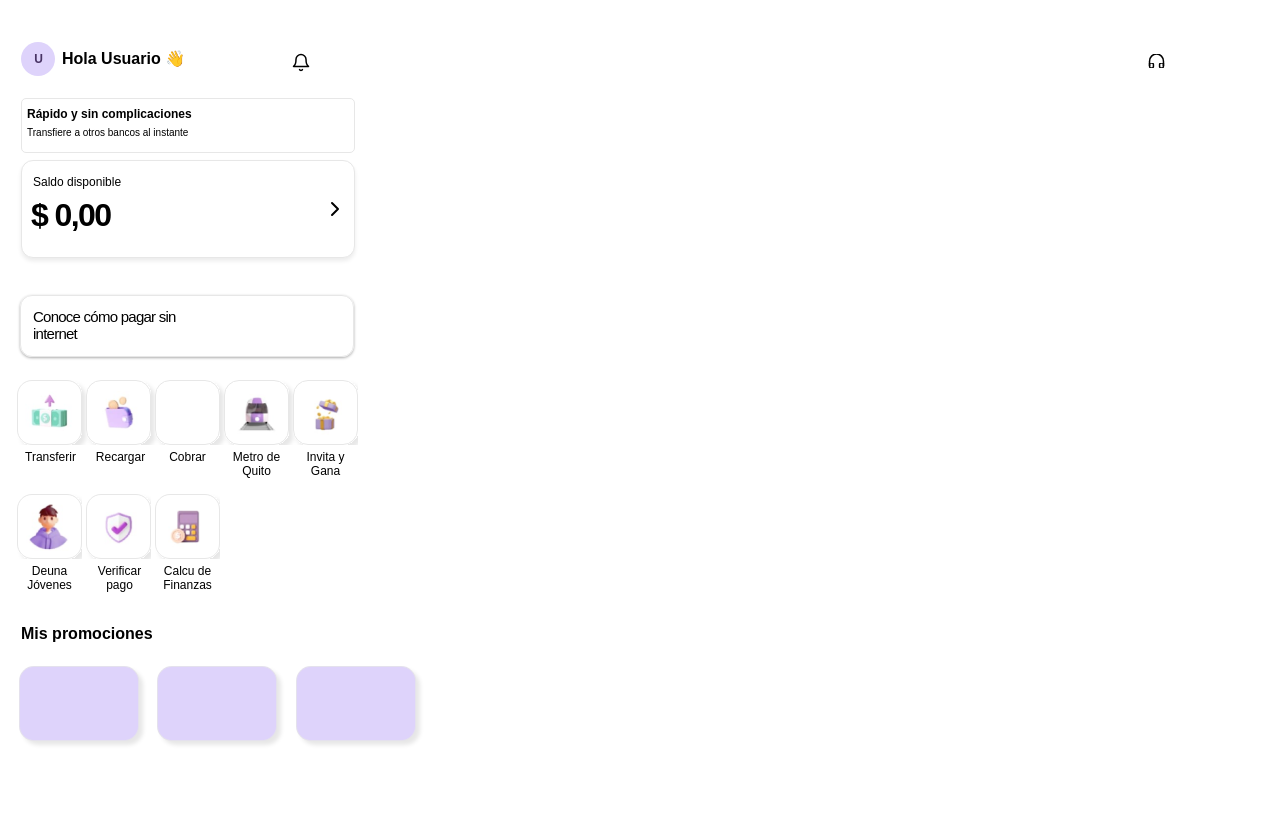
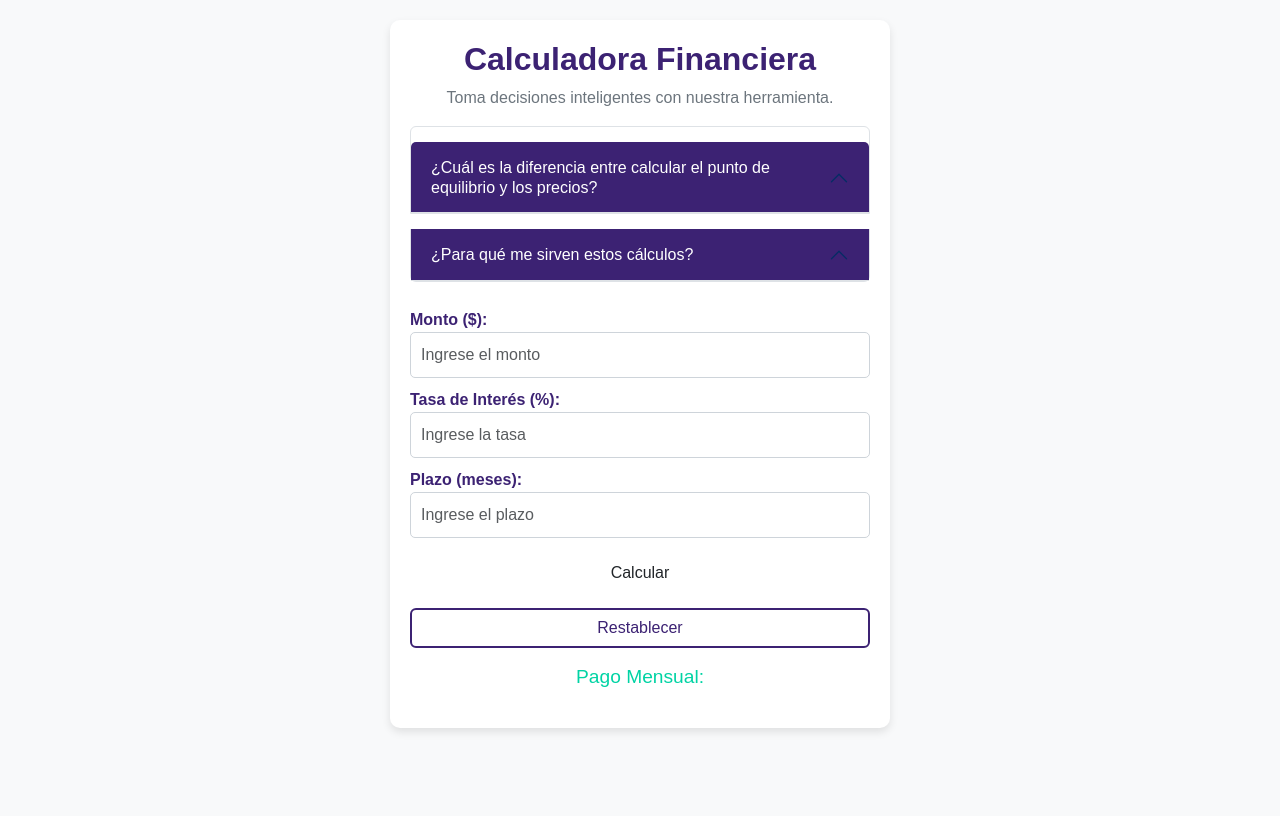
Before and after one commit to Gancia/DeUna_API, a Django app: page / in a window 1280 px wide. After the commit the page ends 732 px from the top, so only its background shows below. Run offline with Django 5.2, Linux system fonts and the light colour scheme.

Commit message:
financial calculator

```diff
--- a/api/templates/index.html
+++ b/api/templates/index.html
@@ -1,60 +1,141 @@
-
 {% load static %}
 <!DOCTYPE html>
 <html lang="es">
 <head>
     <meta charset="UTF-8">
     <meta name="viewport" content="width=device-width, initial-scale=1.0">
-    <title>Índice</title>
+    <title>Calculadora Financiera</title>
     <link rel="stylesheet" type="text/css" href="{% static 'styles.css' %}">
     <link rel="stylesheet" type="text/css" href="{% static 'vars.css' %}">
+    <link rel="stylesheet" href="https://cdn.jsdelivr.net/npm/bootstrap@5.3.0/dist/css/bootstrap.min.css">
+    <style>
+        body {
+            background-color: #f8f9fa;
+            color: #3c2273;
+            font-family: Arial, sans-serif;
+        }
+        .container {
+            max-width: 500px;
+            margin: 20px auto;
+            background: white;
+            padding: 20px;
+            border-radius: 10px;
+            box-shadow: 0 4px 8px rgba(0, 0, 0, 0.1);
+        }
+        .titulo {
+            color: #3c2273;
+            font-weight: bold;
+            text-align: center;
+        }
+        .descripcion {
+            text-align: center;
+            color: #6c757d;
+        }
+        .formulario label {
+            font-weight: bold;
+            margin-top: 10px;
+            color: #3c2273;
+        }
+        .formulario input {
+            width: 100%;
+            padding: 10px;
+            border: 1px solid #ced4da;
+            border-radius: 5px;
+        }
+        button {
+            background: #3c2273;
+            color: white;
+            border: none;
+            padding: 10px;
+            width: 100%;
+            border-radius: 5px;
+            margin-top: 15px;
+        }
+        .btn-outline {
+            border: 2px solid #3c2273;
+            color: #3c2273;
+        }
+        .btn-outline:hover {
+            background: #3c2273;
+            color: white;
+        }
+        .resultado p {
+            font-size: 1.2em;
+            margin-top: 15px;
+            text-align: center;
+            color: #00d3a4;
+        }
+        .accordion-button:not(.collapsed) {
+            background-color: #3c2273;
+            color: white;
+        }
+    </style>
 </head>
 <body>
-  <div class="panel_izq"> </div>
-    <div class="android-large-3">
-        <div class="ellipse-1"></div>
-        <div class="hola-usuario">Hola Usuario 👋</div>
-        <img class="bell" src="{% static 'bell0.svg' %}" />
-        <img class="line-1" src="{% static 'line-10.svg' %}" />
-        <img class="vector" src="{% static 'vector0.svg' %}" />
-        <img class="vector2" src="{% static 'vector1.svg' %}" />
-        <div class="r-pido-y-sin-complicaciones">Rápido y sin complicaciones</div>
-        <div class="transfiere-a-otros-bancos-al-instante">
-          Transfiere a otros bancos al instante
+    <div class="container">
+        <h2 class="titulo">Calculadora Financiera</h2>
+        <p class="descripcion">Toma decisiones inteligentes con nuestra herramienta.</p>
+
+        <div class="accordion" id="faqAccordion">
+            <div class="accordion-item">
+                <h2 class="accordion-header" id="headingOne">
+                    <button class="accordion-button" type="button" data-bs-toggle="collapse" data-bs-target="#collapseOne" aria-expanded="true" aria-controls="collapseOne">
+                        ¿Cuál es la diferencia entre calcular el punto de equilibrio y los precios?
+                    </button>
+                </h2>
+                <div id="collapseOne" class="accordion-collapse collapse" aria-labelledby="headingOne" data-bs-parent="#faqAccordion">
+                    <div class="accordion-body">
+                        Calcular el punto de equilibrio ayuda a determinar el nivel de ventas necesario para cubrir costos, mientras que calcular precios implica fijar valores óptimos para maximizar ganancias.
+                    </div>
+                </div>
+            </div>
+            <div class="accordion-item">
+                <h2 class="accordion-header" id="headingTwo">
+                    <button class="accordion-button" type="button" data-bs-toggle="collapse" data-bs-target="#collapseTwo" aria-expanded="true" aria-controls="collapseTwo">
+                        ¿Para qué me sirven estos cálculos?
+                    </button>
+                </h2>
+                <div id="collapseTwo" class="accordion-collapse collapse" aria-labelledby="headingTwo" data-bs-parent="#faqAccordion">
+                    <div class="accordion-body">
+                        Estos cálculos permiten evaluar la rentabilidad de un negocio y tomar decisiones estratégicas sobre precios, costos y ventas.
+                    </div>
+                </div>
+            </div>
         </div>
-        <div class="rectangle-12"></div>
-        <div class="u">U</div>
-        <div class="rectangle-20"></div>
-        <div class="conoce-c-mo-pagar-sin-internet">
-          Conoce cómo pagar sin internet
+
+        <div class="formulario mt-3">
+            <label for="monto">Monto ($):</label>
+            <input type="number" id="monto" class="form-control" placeholder="Ingrese el monto">
+
+            <label for="interes">Tasa de Interés (%):</label>
+            <input type="number" id="interes" class="form-control" placeholder="Ingrese la tasa">
+
+            <label for="plazo">Plazo (meses):</label>
+            <input type="number" id="plazo" class="form-control" placeholder="Ingrese el plazo">
+
+            <button class="btn mt-3" onclick="calcular()">Calcular</button>
+            <button class="btn btn-outline mt-3">Restablecer</button>
         </div>
-        <img class="group-3" src="{% static 'group-30.svg' %}" />
-        <img class="rectangle-17" src="{% static 'rectangle-170.svg' %}" />
-        <img class="rectangle-18" src="{% static 'rectangle-180.svg' %}" />
-        <img class="rectangle-19" src="{% static 'rectangle-190.svg' %}" />
-        <div class="transferir">Transferir</div>
-        <div class="deuna-j-venes">Deuna Jóvenes</div>
-        <div class="verificar-pago">Verificar pago</div>
-        <div class="calcu-de-finanzas">Calcu de Finanzas</div>
-        <div class="recargar">Recargar</div>
-        <div class="cobrar">Cobrar</div>
-        <div class="metro-de-quito">Metro de Quito</div>
-        <div class="invita-y-gana">Invita y Gana</div>
-        <img class="image-2" src="{% static 'image-20.png' %}" />
-        <img class="image-3" src="{% static 'image-30.png' %}" />
-        <img class="image-4" src="{% static 'image-40.png' %}" />
-        <img class="image-5" src="{% static 'image-50.png' %}" />
-        <img class="image-6" src="{% static 'image-60.png' %}" />
-        <img class="image-7" src="{% static 'image-70.png' %}" />
-        <img class="image-8" src="{% static 'image-80.png' %}" />
-        <div class="rectangle-16"></div>
-        <div class="saldo-disponible">Saldo disponible</div>
-        <div class="_0-00">$ 0,00</div>
-        <img class="chevron-right" src="{% static 'chevron-right0.svg' %}" />
-        <div class="mis-promociones">Mis promociones</div>
-        <div class="rectangle-122"></div>
-        <div class="rectangle-13"></div>
-        <div class="rectangle-14"></div>
+
+        <div class="resultado">
+            <p>Pago Mensual: <span id="resultado"></span></p>
+        </div>
     </div>
+
+    <script>
+        function calcular() {
+            let monto = document.getElementById('monto').value;
+            let interes = document.getElementById('interes').value / 100 / 12;
+            let plazo = document.getElementById('plazo').value;
+
+            if (monto && interes && plazo) {
+                let pagoMensual = (monto * interes) / (1 - Math.pow(1 + interes, -plazo));
+                document.getElementById('resultado').innerText = `$${pagoMensual.toFixed(2)}`;
+            } else {
+                document.getElementById('resultado').innerText = "Ingrese todos los valores";
+            }
+        }
+    </script>
+    <script src="https://cdn.jsdelivr.net/npm/bootstrap@5.3.0/dist/js/bootstrap.bundle.min.js"></script>
 </body>
 </html>
```
